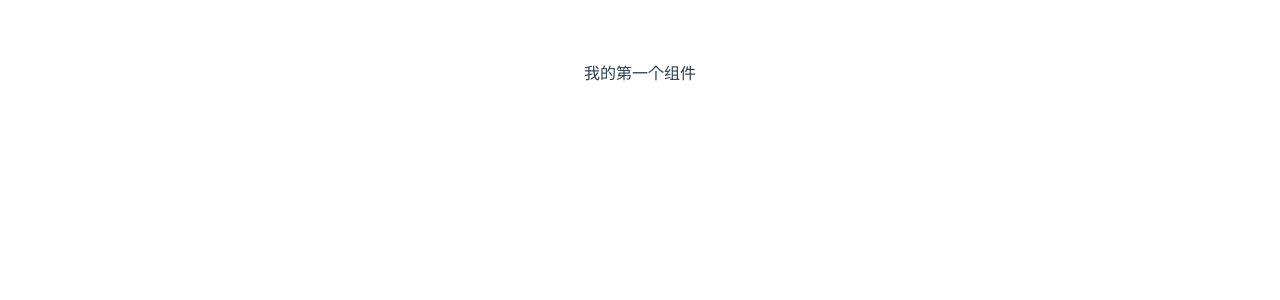
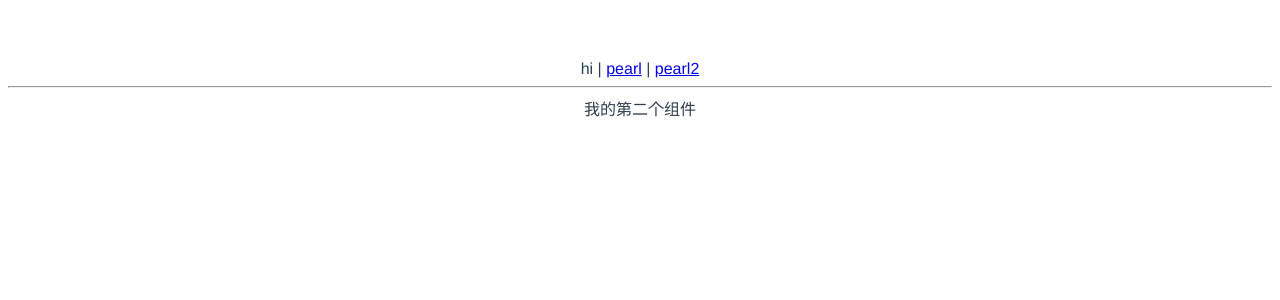
Before and after one commit to liucol/gulu-vue3.0, a Vue app: page /#/xxx in a window 1280 px wide. Shown: the top 300 px of the page. Built offline with nearby package versions, Linux system fonts and the light colour scheme.

Commit message:
初始化路由

```diff
--- a/index.html
+++ b/index.html
@@ -8,6 +8,6 @@
 </head>
 <body>
   <div id="app"></div>
-  <script type="module" src="/src/main.js"></script>
+  <script type="module" src="/src/main.ts"></script>
 </body>
 </html>
--- a/src/App.vue
+++ b/src/App.vue
@@ -1,16 +1,13 @@
 <template>
 <div>
-    <pearl />
+    hi | <router-link to='/'>pearl</router-link> | <router-link to='/xxx'>pearl2</router-link>
 </div>
+<hr />
+<router-view />
 </template>
 
 <script>
-import pearl from './components/pearl.vue'
-
 export default {
-    name: 'App',
-    components: {
-        pearl
-    }
-}
+    name: "App",
+};
 </script>
--- /dev/null
+++ b/src/components/pearl2.vue
@@ -0,0 +1,5 @@
+<template>
+<div>
+    我的第二个组件
+</div>
+</template>
--- a/src/main.js
+++ /dev/null
@@ -1,5 +0,0 @@
-import { createApp } from 'vue'
-import App from './App.vue'
-import './index.css'
-
-createApp(App).mount('#app')
--- /dev/null
+++ b/src/main.ts
@@ -0,0 +1,21 @@
+import { createApp } from 'vue'
+import App from './App.vue'
+
+import './index.css'
+import {createWebHashHistory, createRouter} from 'vue-router'
+
+import Pearl from './components/pearl.vue'
+import Pearl2 from './components/pearl2.vue'
+
+const history = createWebHashHistory()
+const router = createRouter({
+    history: history,
+    routes: [
+        {path: '/', component: Pearl},
+        {path: '/xxx', component: Pearl2}
+    ]
+})
+
+const app = createApp(App)
+app.use(router)
+app.mount('#app')
--- /dev/null
+++ b/src/shims-vue.d.ts
@@ -0,0 +1,5 @@
+declare module '*.vue'{
+    import {ComponentOptions} from 'vue'
+    const componentOptions: ComponentOptions
+    export default componentOptions
+}
```
Also changed, not shown: package.json (+4 -3 lines), 1 other file (tests, documents, lock files or other folders).
